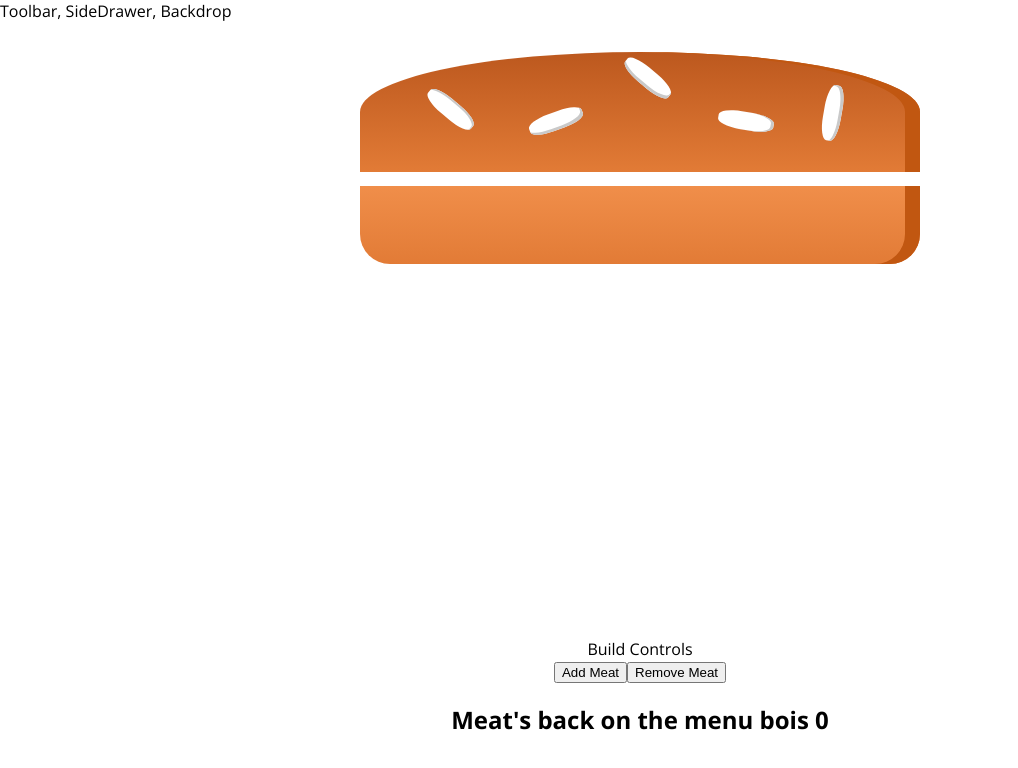
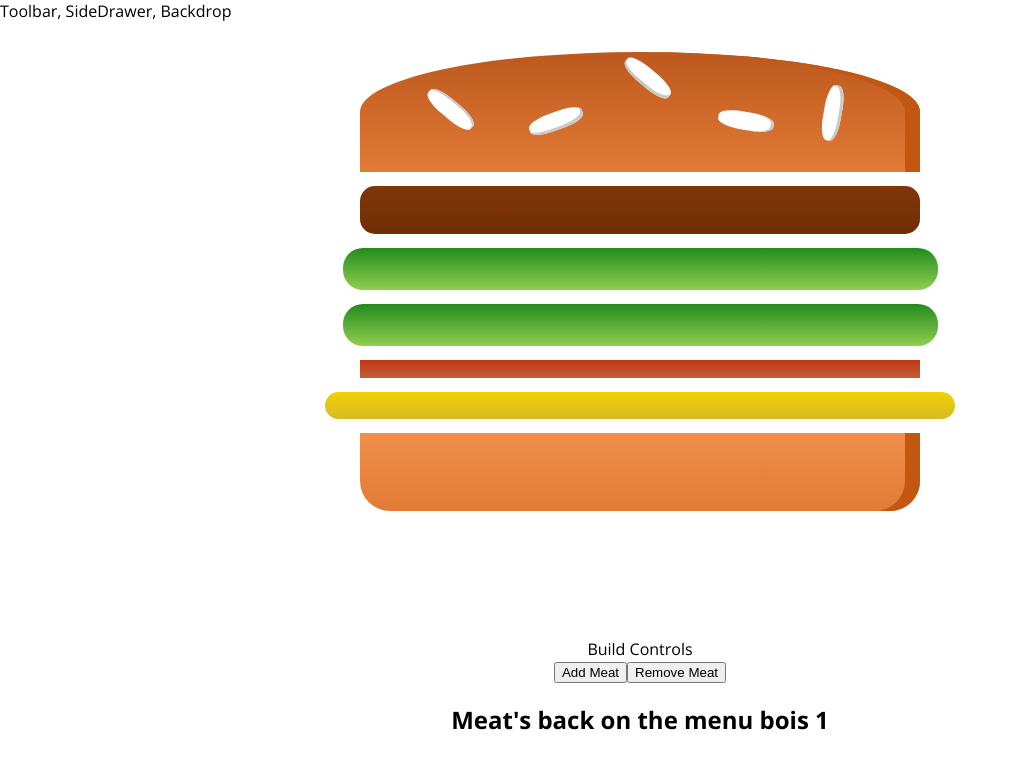
Before and after one commit to JordT/burgerBuilderApp, a React (Create React App) app: page / in a window 1280 px wide. Shown: the top 768 px of the page, without its empty margins (0-1018 px from the left). Built offline with nearby package versions, Linux system fonts and the light colour scheme.

Commit message:
Application with working React Hooks

```diff
--- a/src/components/Burger/Burger.js
+++ b/src/components/Burger/Burger.js
@@ -17,14 +17,16 @@ const burger = (props) => {
   console.log("Burger.js: Line 17: Values are: " + Object.values(props))
 
   // TransformedIngredients - needs a fucntion within it.
+  const render = []
   const transformedIngredients = () => {
     Object.keys(props)
       .map((ingKey) => {
-        console.log("There should be: " + props[ingKey] + " x " + ingKey)
+        // console.log("There should be: " + props[ingKey] + " x " + ingKey)
         return [...Array(props[ingKey])]
           .map(()/*(_,i)*/ => {
             // We get to here
-            return <BurgerIngredient /*key={i}*/ type={ingKey} />
+            console.log("line 27: IngKey is - " + ingKey)
+            return render.push(<BurgerIngredient /*key={i}*/ type={ingKey} />)
             })
       })
     }
@@ -34,6 +36,7 @@ const burger = (props) => {
       <BurgerIngredient type='bread-top' />
       {/* <BurgerIngredient type='meat'/> */}
       {transformedIngredients()}
+      {render}
       <BurgerIngredient type='bread-bottom' />
     </div>
   )
--- a/src/containers/BurgerBuilder/BurgerBuilder.js
+++ b/src/containers/BurgerBuilder/BurgerBuilder.js
@@ -11,10 +11,10 @@ function BurgerBuilder () {
   //         meat: 1
   //       }
   //     }
-    const [meat, changeMeat] = useState(0);
+    const [meat, changeMeat] = useState(1);
     const [salad, changeSalad] = useState(2);
-    const [bacon, changeBacon] = useState(0);
-    const [cheese, changeCheese] = useState(0);
+    const [bacon, changeBacon] = useState(1);
+    const [cheese, changeCheese] = useState(1);
 
     return (
       <AuxHOC>
```
